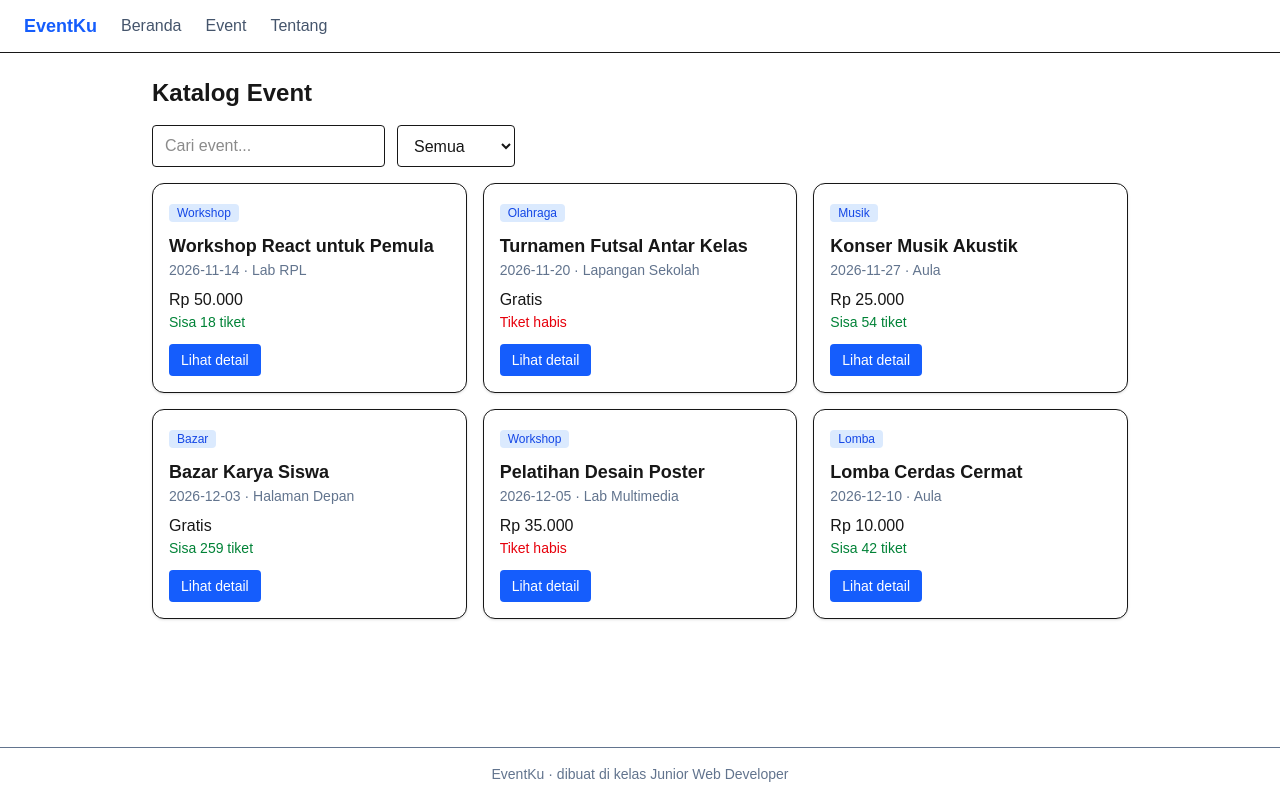
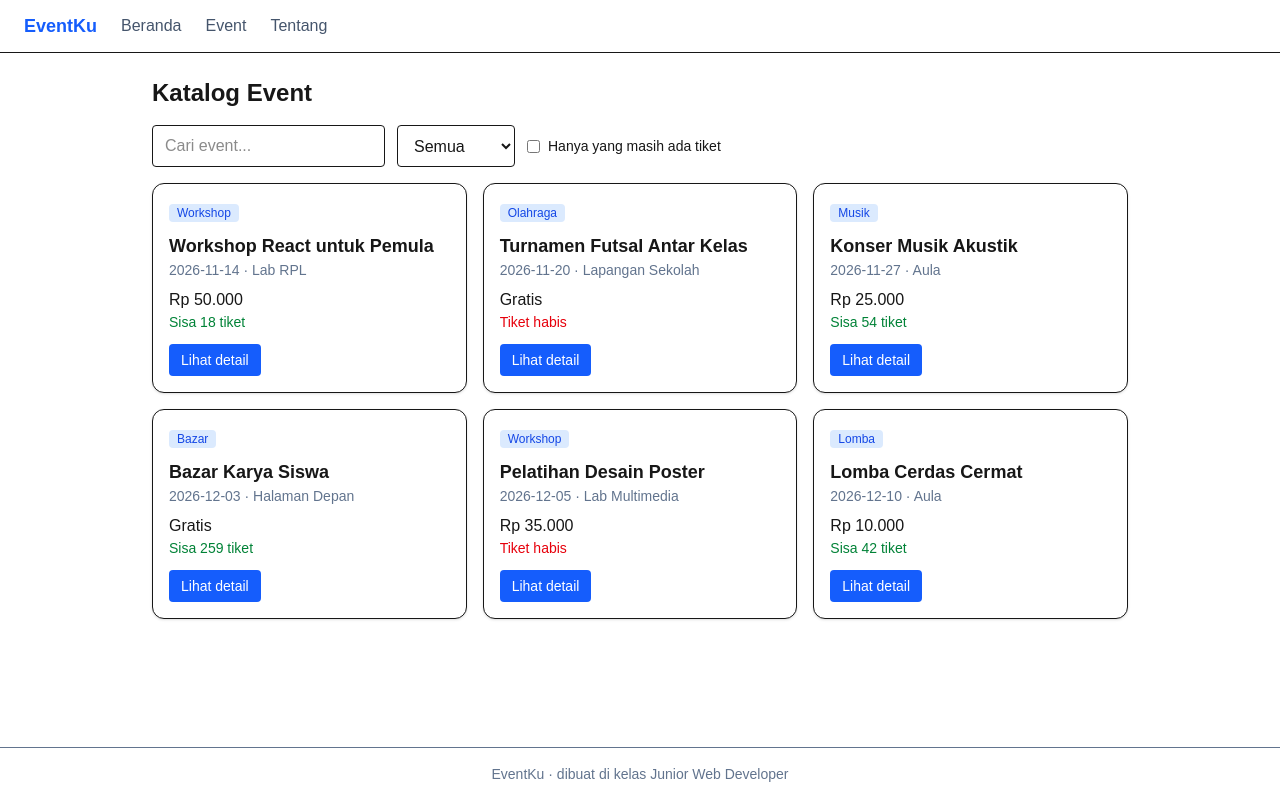
Before and after one commit to leonyrpl-droid/latihan-nextjs, a Next.js app: page /event in a window 1280 px wide. Built offline with nearby package versions, Linux system fonts and the light colour scheme.

Commit message:
Menambahkan filter event yang masih tersedia

```diff
--- a/components/KatalogInteraktif.tsx
+++ b/components/KatalogInteraktif.tsx
@@ -7,13 +7,18 @@ import KartuEvent from "./KartuEvents";
 export default function KatalogInteraktif({ events }: { events: Event[] }) {
   const [cari, setCari] = useState("");
   const [kategori, setKategori] = useState("Semua");
+  const [hanyaTersedia, setHanyaTersedia] = useState(false);
 
-  const daftarKategori = ["Semua", ...new Set(events.map((e) => e.kategori))];
+  const daftarKategori = [
+    "Semua",
+    ...new Set(events.map((e) => e.kategori)),
+  ];
 
   const hasil = events.filter(
     (e) =>
       e.judul.toLowerCase().includes(cari.toLowerCase()) &&
-      (kategori === "Semua" || e.kategori === kategori),
+      (kategori === "Semua" || e.kategori === kategori) &&
+      (!hanyaTersedia || e.terisi < e.kuota),
   );
 
   return (
@@ -35,10 +40,21 @@ export default function KatalogInteraktif({ events }: { events: Event[] }) {
             <option key={k}>{k}</option>
           ))}
         </select>
+
+        <label className="flex items-center gap-2 text-sm">
+          <input
+            type="checkbox"
+            checked={hanyaTersedia}
+            onChange={(e) => setHanyaTersedia(e.target.checked)}
+          />
+          Hanya yang masih ada tiket
+        </label>
       </div>
 
       {hasil.length === 0 ? (
-        <p className="text-slate-500">Tidak ada event yang cocok.</p>
+        <p className="text-slate-500">
+          Tidak ada event yang cocok.
+        </p>
       ) : (
         <div className="grid gap-4 sm:grid-cols-2 lg:grid-cols-3">
           {hasil.map((e) => (
```
